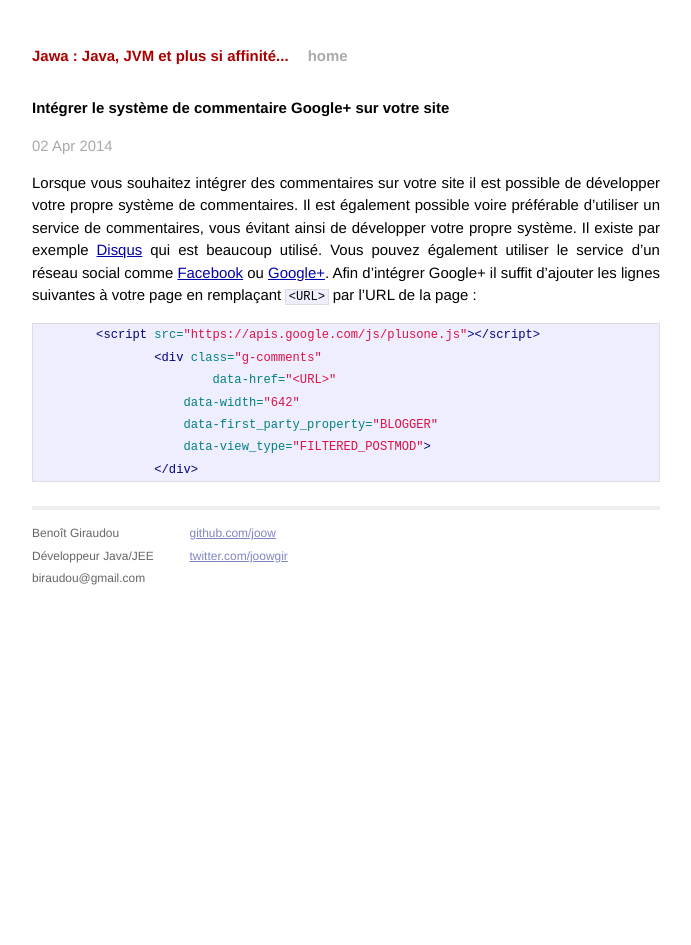
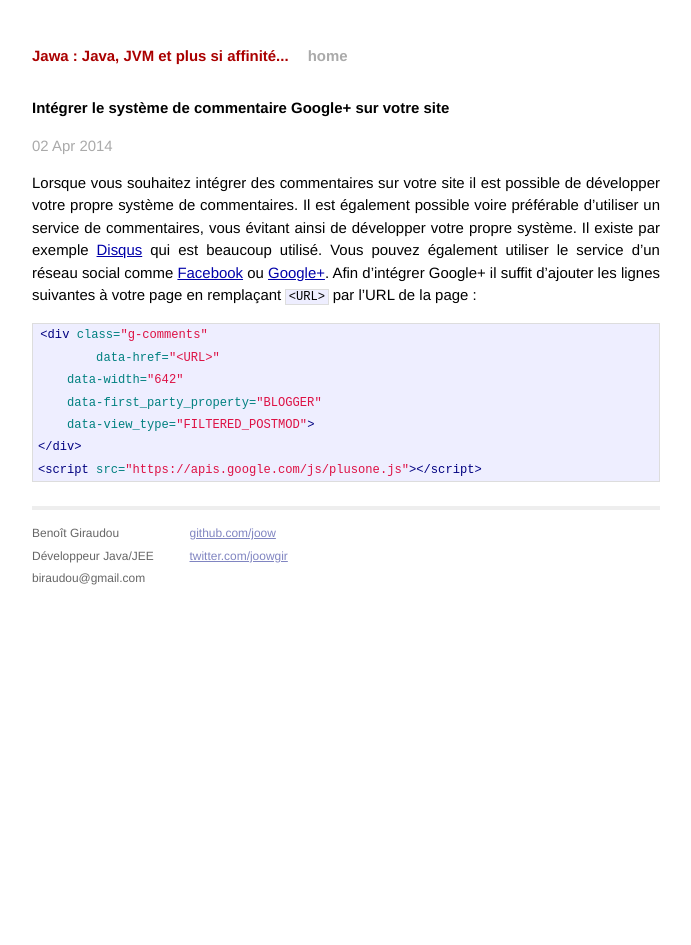
Before and after one commit to joow/joow.github.io, a Jekyll site: the page built from _posts/2014-04-02-integrer-google-plus-comments.markdown, in a window 1280 px wide. Shown: the whole page, without its empty margins (294-985 px from the left). Built offline with Jekyll 4.4.1, drawn with Linux system fonts in a browser that asks for light colours; Markdown is read by kramdown in place of the engine named in the settings; comment, search, counter and statistics services are not loaded.

Commit message:
Correct indentation of code

```diff
--- a/_posts/2014-04-02-integrer-google-plus-comments.markdown
+++ b/_posts/2014-04-02-integrer-google-plus-comments.markdown
@@ -6,13 +6,13 @@ title: Intégrer le système de commentaire Google+ sur votre site
 Lorsque vous souhaitez intégrer des commentaires sur votre site il est possible de développer votre propre système de commentaires.
 Il est également possible voire préférable d'utiliser un service de commentaires, vous évitant ainsi de développer votre propre système. Il existe par exemple [Disqus] qui est beaucoup utilisé. Vous pouvez également utiliser le service d'un réseau social comme [Facebook] ou [Google+]. Afin d'intégrer Google+ il suffit d'ajouter les lignes suivantes à votre page en remplaçant `<URL>` par l'URL de la page :
 {% highlight html %}
-	<script src="https://apis.google.com/js/plusone.js"></script>
-		<div class="g-comments"
-			data-href="<URL>"
-		    data-width="642"
-		    data-first_party_property="BLOGGER"
-		    data-view_type="FILTERED_POSTMOD">
-		</div>
+<div class="g-comments"
+	data-href="<URL>"
+    data-width="642"
+    data-first_party_property="BLOGGER"
+    data-view_type="FILTERED_POSTMOD">
+</div>
+<script src="https://apis.google.com/js/plusone.js"></script>
 {% endhighlight %}
 
 [Disqus]: http://disqus.com/
```
